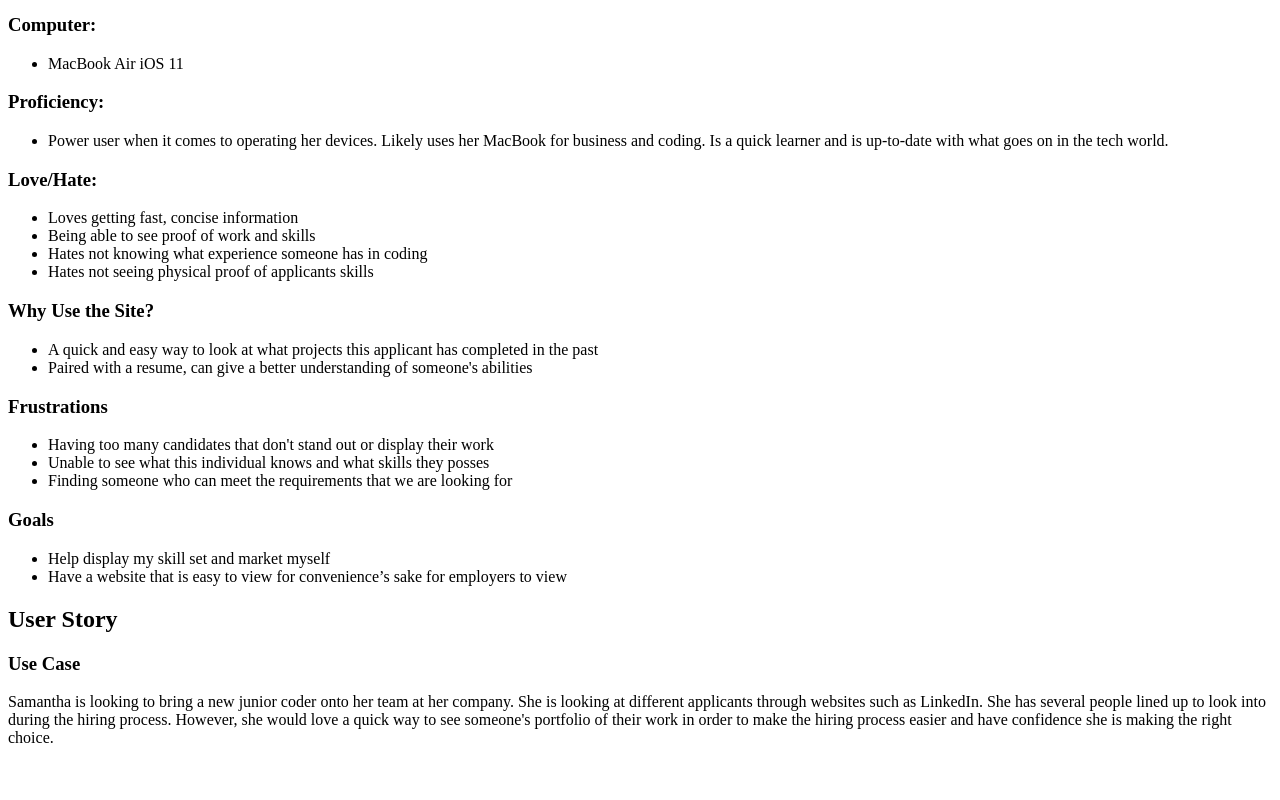
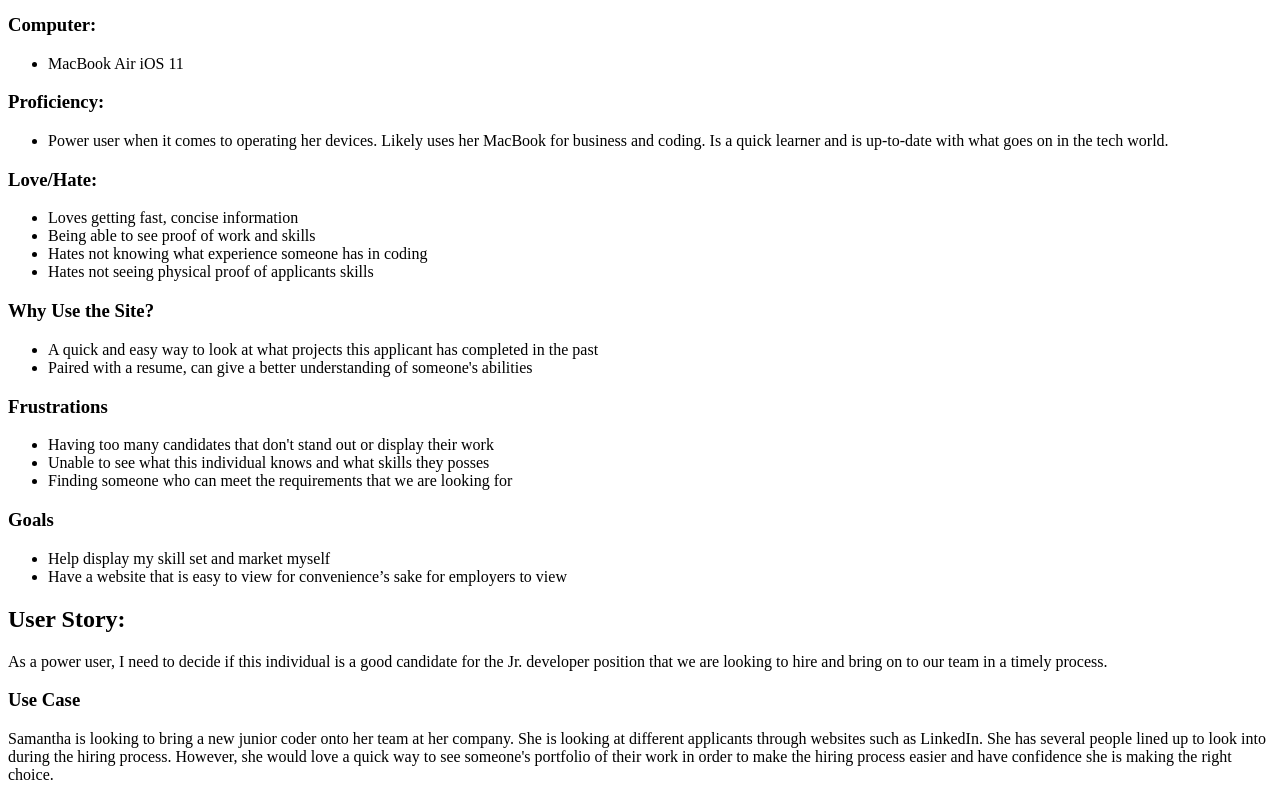
Before and after one commit to Tyler-Quintana/pwp-portfolio-tyler-quintana, a plain HTML site: page public_html/documentation/milestone-1.html in a window 1280 px wide. Shown: the part 617-1417 px from the top of the page. Before the commit the page ends 1380 px from the top, so only its background shows below. Drawn offline with Linux system fonts and the light colour scheme.

Commit message:
Made edits to User Story

```diff
--- a/public_html/documentation/milestone-1.html
+++ b/public_html/documentation/milestone-1.html
@@ -77,7 +77,10 @@
 <li>Have a website that is easy to view for convenience’s sake for employers to view</li>
 </ul>
 
-<h2>User Story</h2>
+<h2>User Story:</h2>
+
+<p>As a power user, I need to decide if this individual is a good candidate for the Jr. developer position that we are
+    looking to hire and bring on to our team in a timely process.</p>
 
 <h3>Use Case</h3>
 
```
